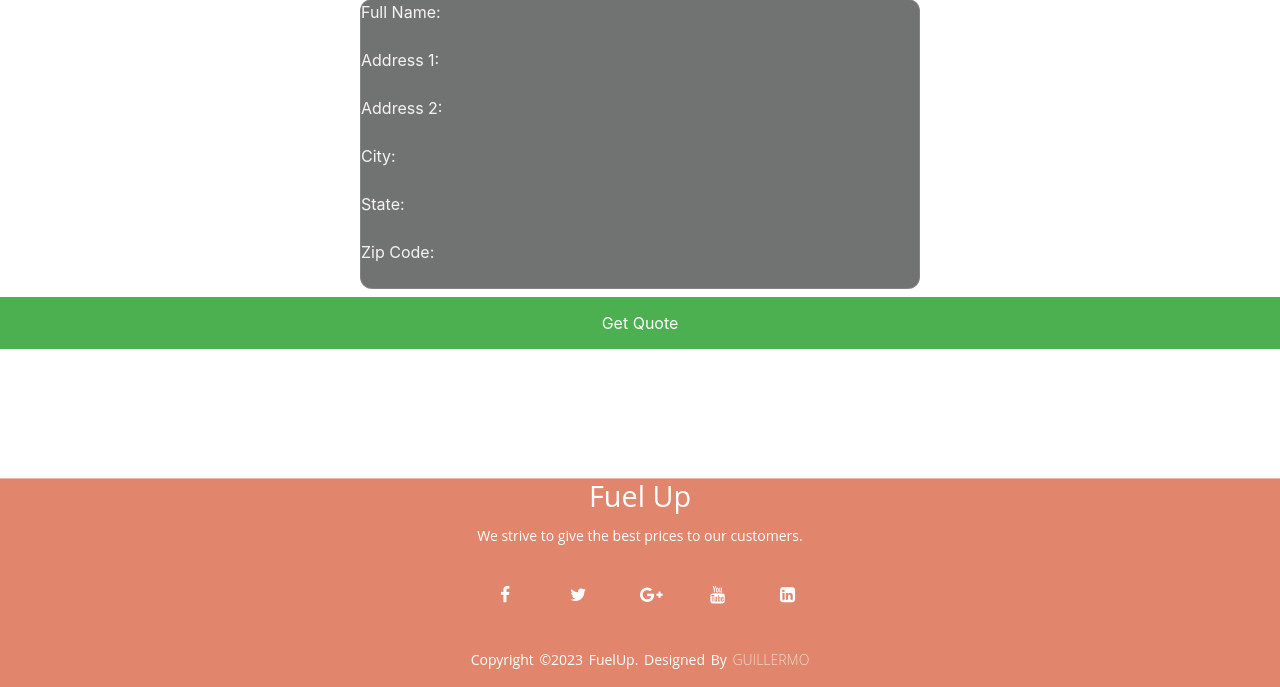
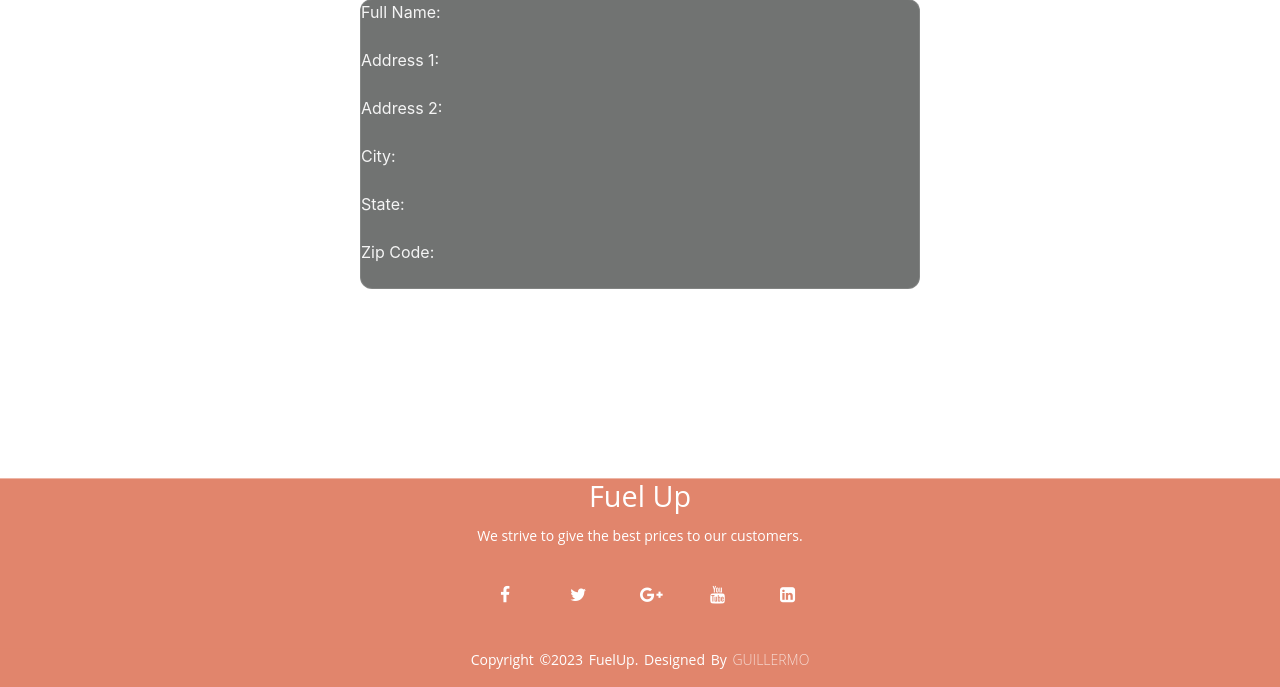
Before and after one commit to MelvinTurciosCs/Software_Design_Project, a PHP site: page /customerPage.php in a window 1280 px wide. Shown: the part 113-800 px from the top of the page. Run offline with PHP 8.4, Linux system fonts and the light colour scheme; data comes from the database, SQL or seed files in the repository; data that the repository does not hold is empty.

Commit message:
fixes on header

```diff
--- a/customerPage.php
+++ b/customerPage.php
@@ -52,10 +52,7 @@ include('includes/header.php');
              <p><?php echo $row['zipcode']?></p>
         </div>
     </form>
-        <!-- Submit button -->
-        <a href="Fuel_Req_Form.php">
-        <button class="submit_Button" name = "submit" type="submit">Get Quote</button>
-        </a>
+
 
 
 
--- a/includes/config/dbconnection.php
+++ b/includes/config/dbconnection.php
@@ -3,7 +3,7 @@
 $serverName = "localhost";
 $userName = "root";
 $password = "";
-$dbName = "fueldb";
+$dbName = "fuel_db";
 
 //create connection
 $con = mysqli_connect($serverName, $userName, $password, $dbName);
```
